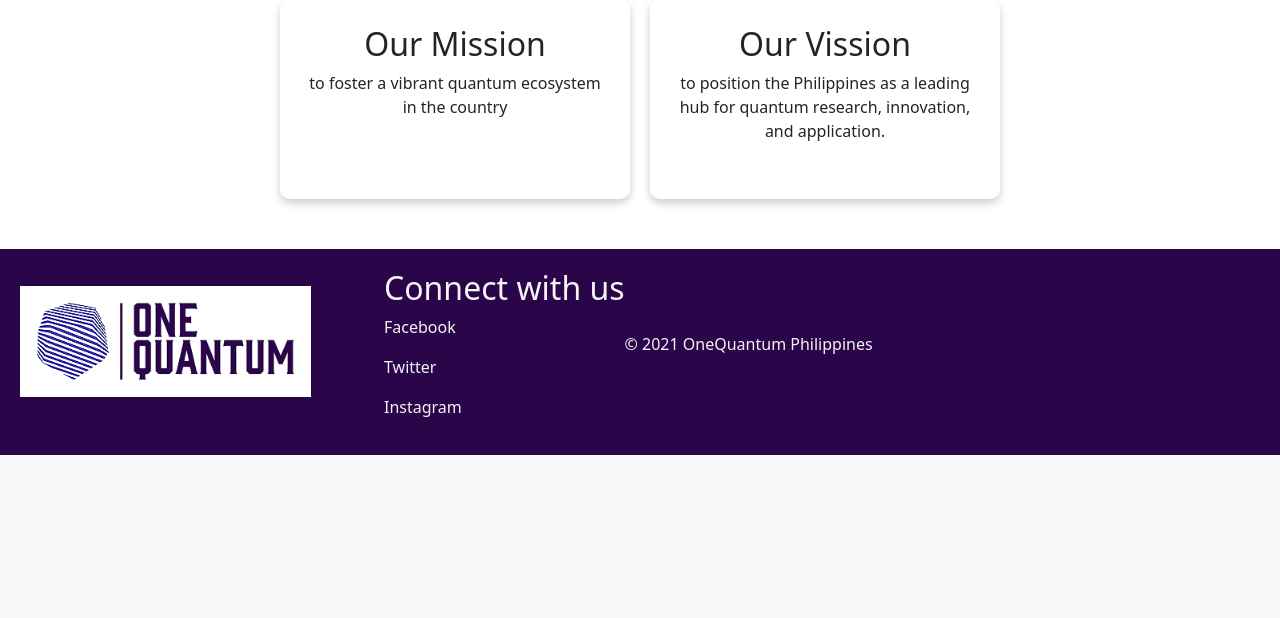
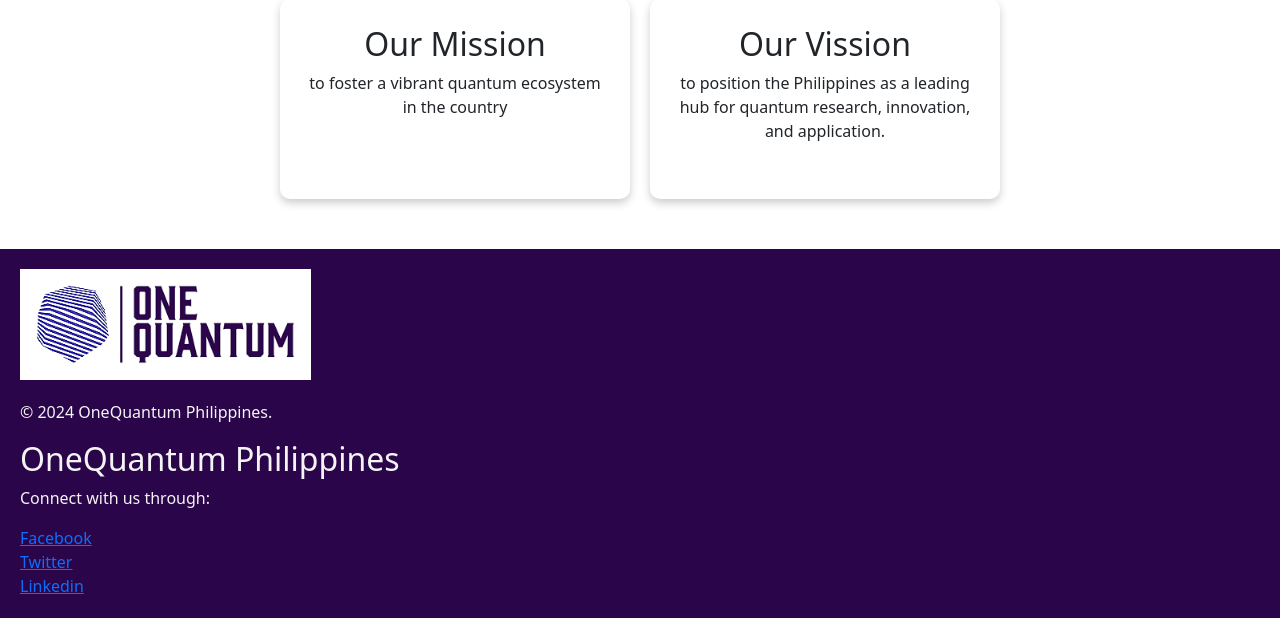
Before and after one commit to lalalance12/OneQuantum-PH-Website, a Flask app: page / in a window 1280 px wide. Shown: the part 1190-1808 px from the top of the page. Before the commit the page ends 1645 px from the top, so only its background shows below. Run offline with Flask 3, Linux system fonts and the light colour scheme.

Commit message:
modify the footer section elements and class

```diff
--- a/app/templates/index.html
+++ b/app/templates/index.html
@@ -36,15 +36,17 @@
     </section>
 
     <footer>
-        <div class="logo">
-            <img src="{{ url_for('static', filename='img/Logo 1.png') }}" alt="quantum computer"></div>
-        <div>
-            <h2>Connect with us</h2>
-            <p>Facebook</p>
-            <p>Twitter</p>
-            <p>Instagram</p>
+        <div class="first-sec-footer">
+            <img src="{{ url_for('static', filename='img/Logo 1.png') }}" alt="quantum computer">
+            <p>© 2024 OneQuantum Philippines.</p>
         </div>
 
-        <p>© 2021 OneQuantum Philippines</p>
+        <div>
+            <h2>OneQuantum Philippines</h2>
+            <p>Connect with us through:</p>
+            <a href="https://www.facebook.com/onequantum.ph" target="_blank" rel="noopener">Facebook</a>
+            <a href="https://www.facebook.com/onequantum.ph" target="_blank" rel="noopener">Twitter</a>
+            <a href="https://www.linkedin.com/company/onequantum-ph/" target="_blank" rel="noopener">Linkedin</a>
+        </div>
     </footer>
 {% endblock %}
```
